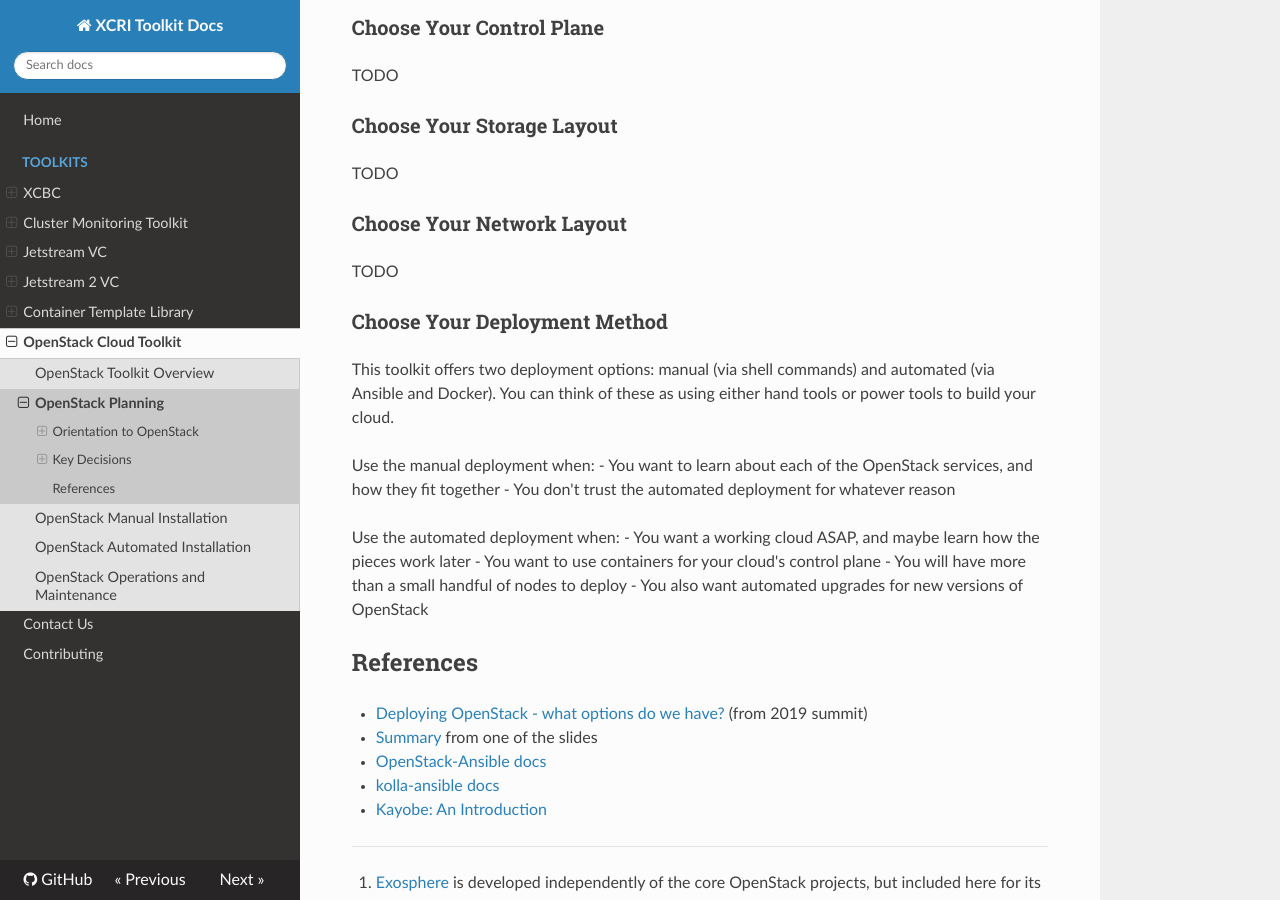
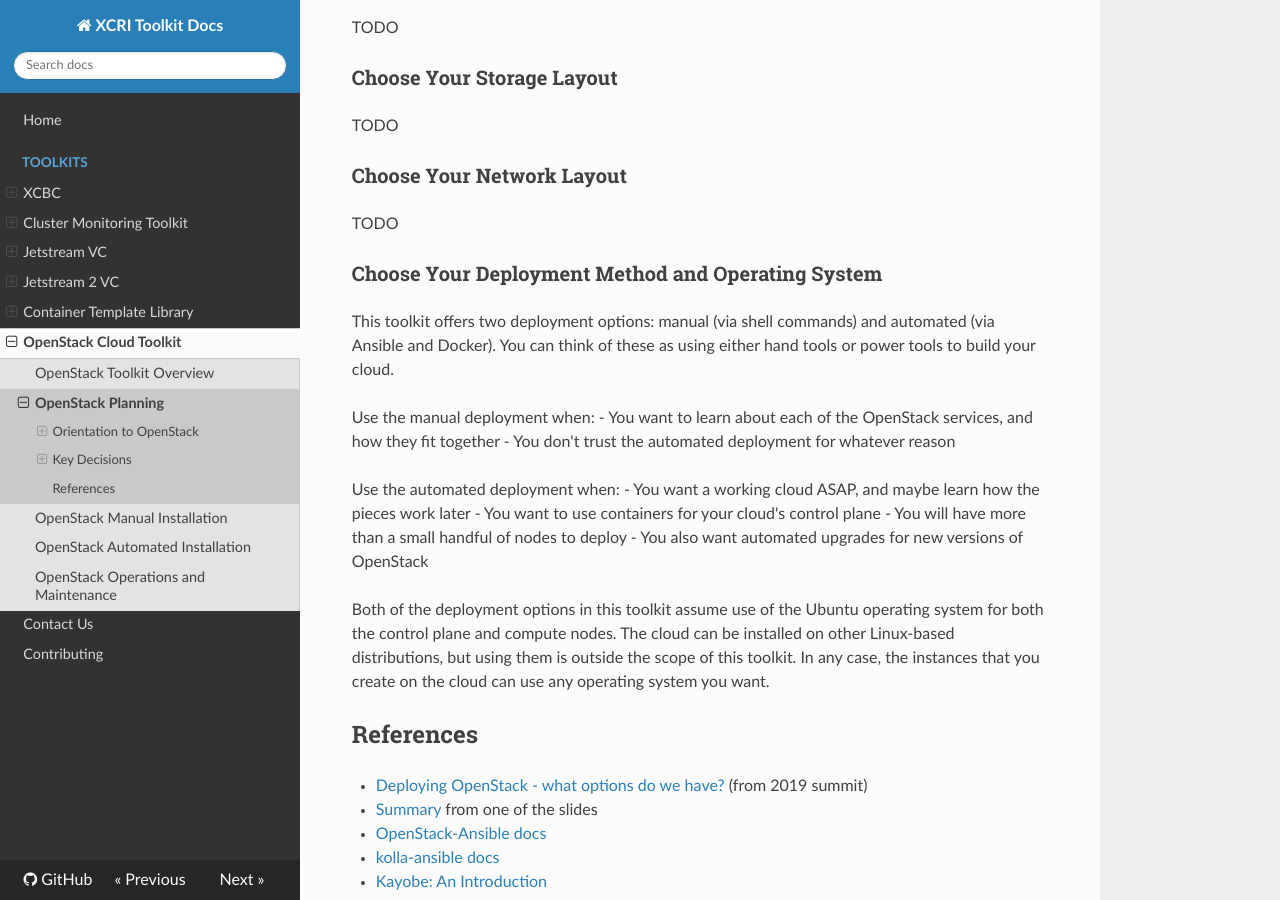
Before and after one commit to access-ci-org/Toolkit-Docs, an MkDocs documentation site: the page built from docs/toolkits/openstack-planning-guide.md, in a window 1280 px wide and 900 px high, scrolled down 8969 px. Built offline with MkDocs 1.6.1, drawn with Linux system fonts in a browser that asks for light colours; nearby versions of some CDN libraries; old or Windows-style settings are respelled for this version of MkDocs.

Commit message:
explaining about the operating system used to deploy OpenStack

```diff
--- a/docs/toolkits/openstack-planning-guide.md
+++ b/docs/toolkits/openstack-planning-guide.md
@@ -199,7 +197,7 @@ TODO
 
 TODO
 
-### Choose Your Deployment Method
+### Choose Your Deployment Method and Operating System
 
 This toolkit offers two deployment options: manual (via shell commands) and automated (via Ansible and Docker). You can think of these as using either hand tools or power tools to build your cloud.
 
@@ -213,6 +211,8 @@ Use the automated deployment when:
 - You will have more than a small handful of nodes to deploy
 - You also want automated upgrades for new versions of OpenStack
 
+Both of the deployment options in this toolkit assume use of the Ubuntu operating system for both the control plane and compute nodes. The cloud can be installed on other Linux-based distributions, but using them is outside the scope of this toolkit. In any case, the instances that you create on the cloud can use any operating system you want.
+
 ## References
 
 - [Deploying OpenStack - what options do we have?](https://www.youtube.com/watch?v=8ODdvCogwl8) (from 2019 summit)
```
Also changed, not shown: other parts of docs/toolkits/openstack-planning-guide.md (+0 -2 lines).
